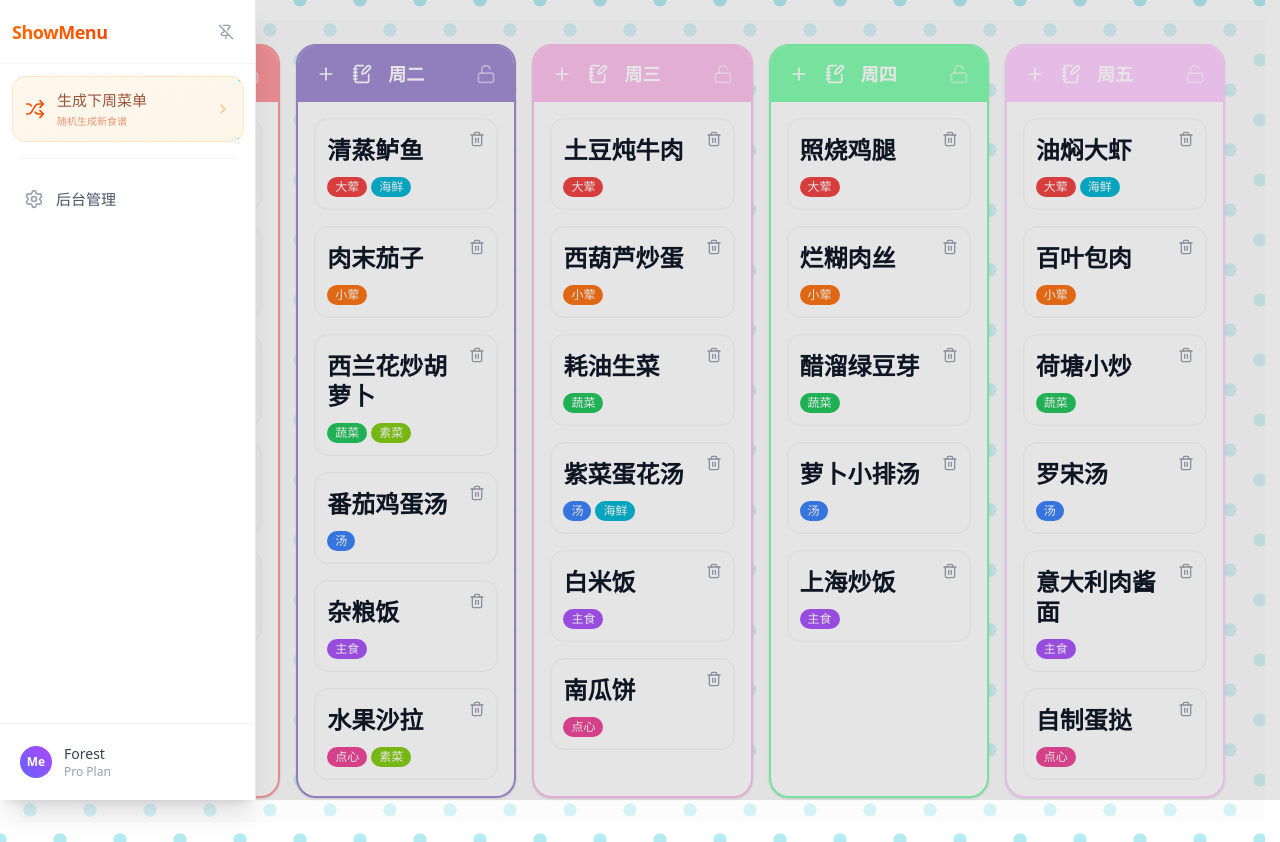
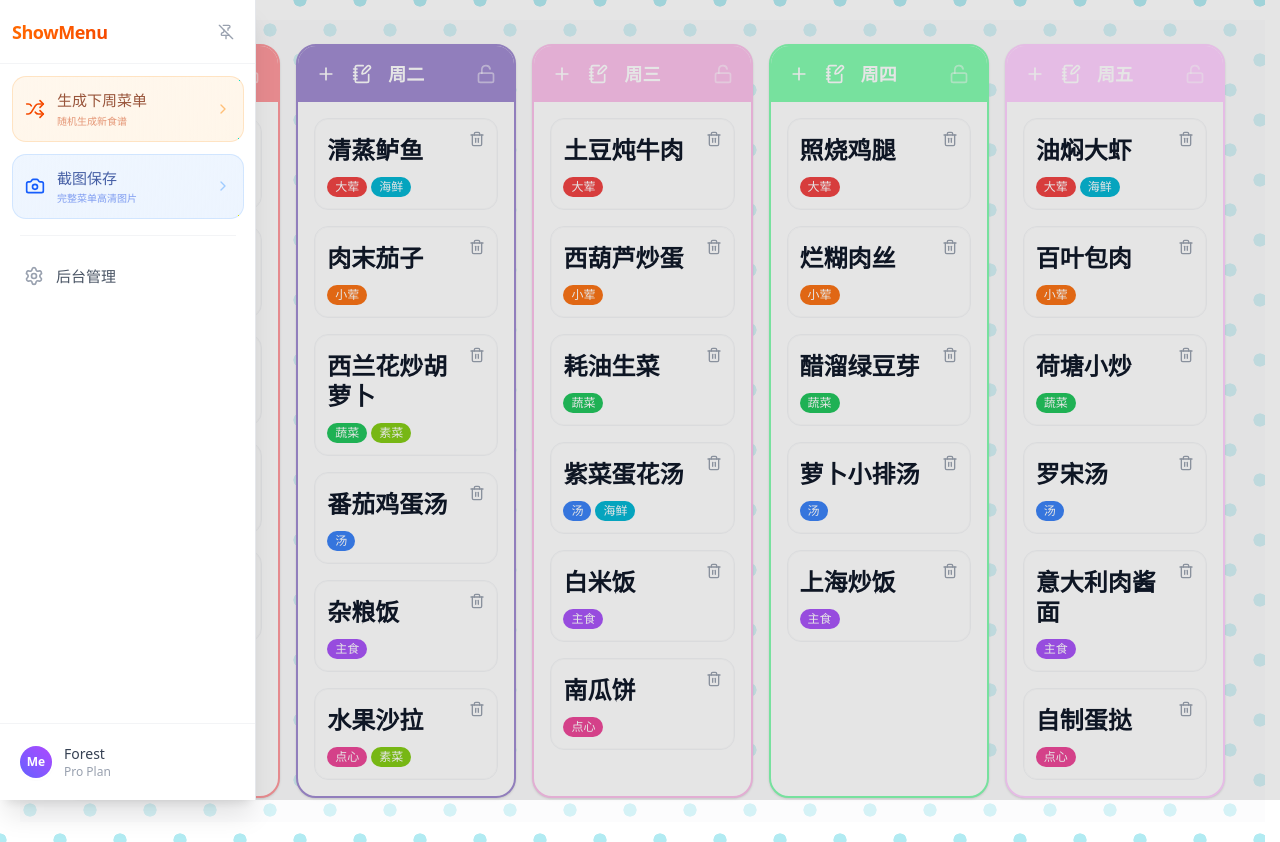
Before and after one commit to forestsheep911/show-me-the-menu, a Next.js app in the folder web/: page / in a window 1280 px wide. Built offline with nearby package versions, Linux system fonts and the light colour scheme.

Commit message:
feat: implement initial UI layout with an interactive side menu for menu generation and screenshot capture.

```diff
--- a/web/package.json
+++ b/web/package.json
@@ -23,6 +23,7 @@
     "@tanstack/react-table": "^8.21.3",
     "class-variance-authority": "^0.7.1",
     "clsx": "^2.1.1",
+    "html-to-image": "^1.11.13",
     "lucide-react": "^0.554.0",
     "next": "16.0.3",
     "pinyin-pro": "^3.27.0",
--- a/web/src/app/page.tsx
+++ b/web/src/app/page.tsx
@@ -1,12 +1,19 @@
+"use client";
+
+import { useRef } from "react";
 import { WeekView } from "@/components/WeekView";
 import { SideMenu } from "@/components/SideMenu";
 
 export default function Home() {
+  const weekViewRef = useRef<HTMLDivElement>(null);
+
   return (
     <main className="flex flex-row items-start w-full min-h-screen bg-gray-50/50 relative">
-      <SideMenu />
+      <SideMenu weekViewRef={weekViewRef} />
       <div className="flex-1 w-full p-6">
-        <WeekView />
+        <div ref={weekViewRef}>
+          <WeekView />
+        </div>
       </div>
     </main>
   );
--- a/web/src/components/SideMenu.tsx
+++ b/web/src/components/SideMenu.tsx
@@ -1,19 +1,49 @@
 "use client";
 
-import { useState, useEffect, useCallback } from "react";
+import { useState, useEffect, useCallback, RefObject } from "react";
 import Link from "next/link";
-import { Settings, Shuffle, ChevronRight, Pin, PinOff } from "lucide-react";
+import { Settings, Shuffle, ChevronRight, Pin, PinOff, Camera, Loader2 } from "lucide-react";
 import { cn } from "@/lib/utils";
 import { useMenuStore } from "@/store/menuStore";
+import { toPng } from "html-to-image";
 
 interface SideMenuProps {
     className?: string;
+    weekViewRef?: RefObject<HTMLDivElement | null>;
 }
 
-export function SideMenu({ className }: SideMenuProps) {
+export function SideMenu({ className, weekViewRef }: SideMenuProps) {
     const [isPinned, setIsPinned] = useState(false);
     const [isHovered, setIsHovered] = useState(false);
+    const [isCapturing, setIsCapturing] = useState(false);
     const generateNewMenu = useMenuStore((state) => state.generateNewMenu);
+
+    // 截图功能
+    const handleCapture = useCallback(async () => {
+        if (!weekViewRef?.current || isCapturing) return;
+
+        setIsCapturing(true);
+        try {
+            const dataUrl = await toPng(weekViewRef.current, {
+                backgroundColor: '#fafafa', // 匹配 bg-gray-50/50
+                quality: 1.0,
+                pixelRatio: 2, // 高清截图
+            });
+
+            // 创建下载链接
+            const link = document.createElement('a');
+            const now = new Date();
+            const dateStr = `${now.getFullYear()}-${String(now.getMonth() + 1).padStart(2, '0')}-${String(now.getDate()).padStart(2, '0')}`;
+            link.download = `周菜单_${dateStr}.png`;
+            link.href = dataUrl;
+            link.click();
+        } catch (error) {
+            console.error('截图失败:', error);
+            alert('截图失败，请重试');
+        } finally {
+            setIsCapturing(false);
+        }
+    }, [weekViewRef, isCapturing]);
 
     // 展开状态：固定时始终展开，非固定时只在hover时展开
     const isExpanded = isPinned || isHovered;
@@ -125,6 +155,31 @@ export function SideMenu({ className }: SideMenuProps) {
                             <ChevronRight className="absolute right-3 size-4 text-orange-400/50 group-hover:text-orange-500 transition-colors" />
                         </button>
 
+                        {/* Screenshot Button */}
+                        <button
+                            onClick={handleCapture}
+                            disabled={isCapturing || !weekViewRef}
+                            className="relative flex items-center w-full p-3 rounded-xl transition-all duration-200 group overflow-hidden bg-gradient-to-br from-blue-50 to-blue-100/50 hover:from-blue-100 hover:to-blue-200/50 border border-blue-200/60 disabled:opacity-50 disabled:cursor-not-allowed"
+                            title="截图保存菜单"
+                        >
+                            <div className="flex items-center justify-center text-blue-600">
+                                {isCapturing ? (
+                                    <Loader2 className="size-5 animate-spin" />
+                                ) : (
+                                    <Camera className="size-5" />
+                                )}
+                            </div>
+
+                            <div className="ml-3 flex flex-col items-start gap-0.5">
+                                <span className="font-medium text-blue-900/80 text-[15px]">
+                                    {isCapturing ? '正在截图...' : '截图保存'}
+                                </span>
+                                <span className="text-[10px] text-blue-700/50">完整菜单高清图片</span>
+                            </div>
+
+                            <ChevronRight className="absolute right-3 size-4 text-blue-400/50 group-hover:text-blue-500 transition-colors" />
+                        </button>
+
                         <div className="h-px bg-gray-100 my-1 mx-2" />
 
                         {/* Admin Link */}
```
Also changed, not shown: 1 other file (tests, documents, lock files or other folders).
